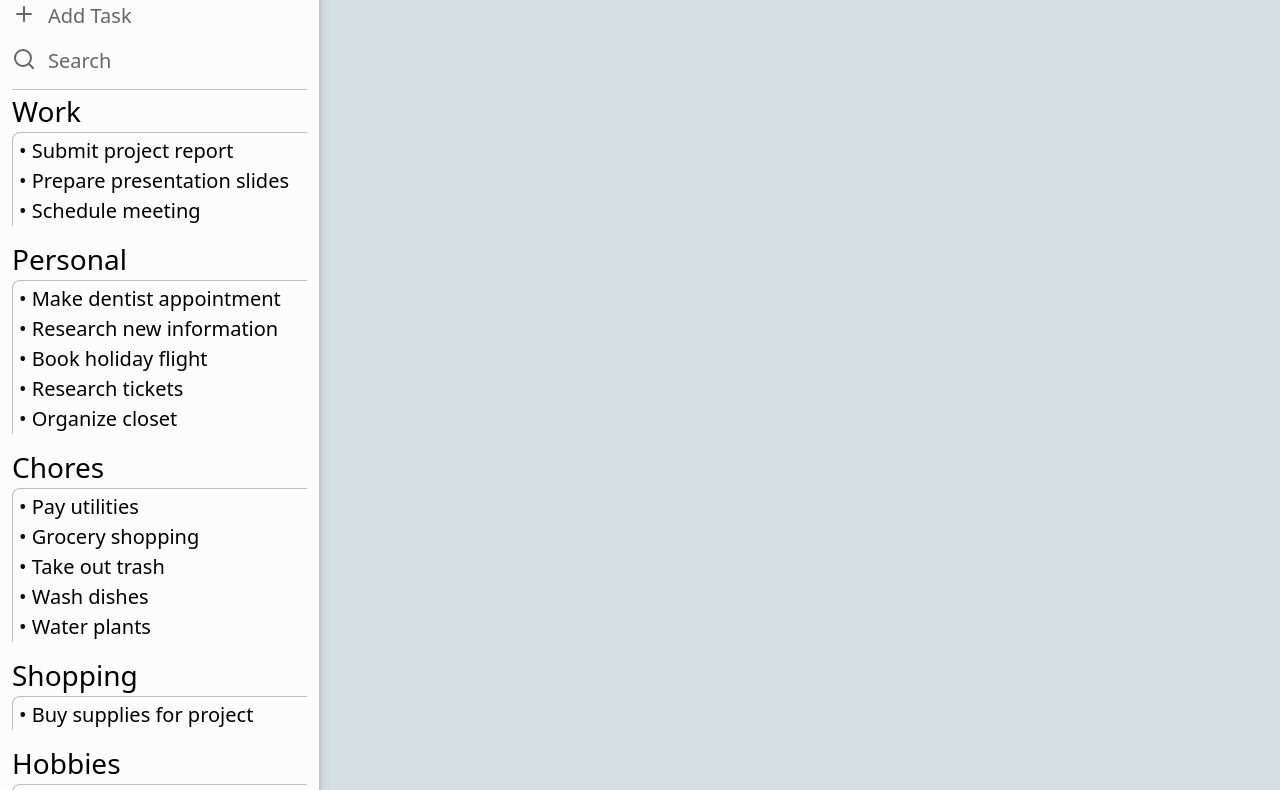
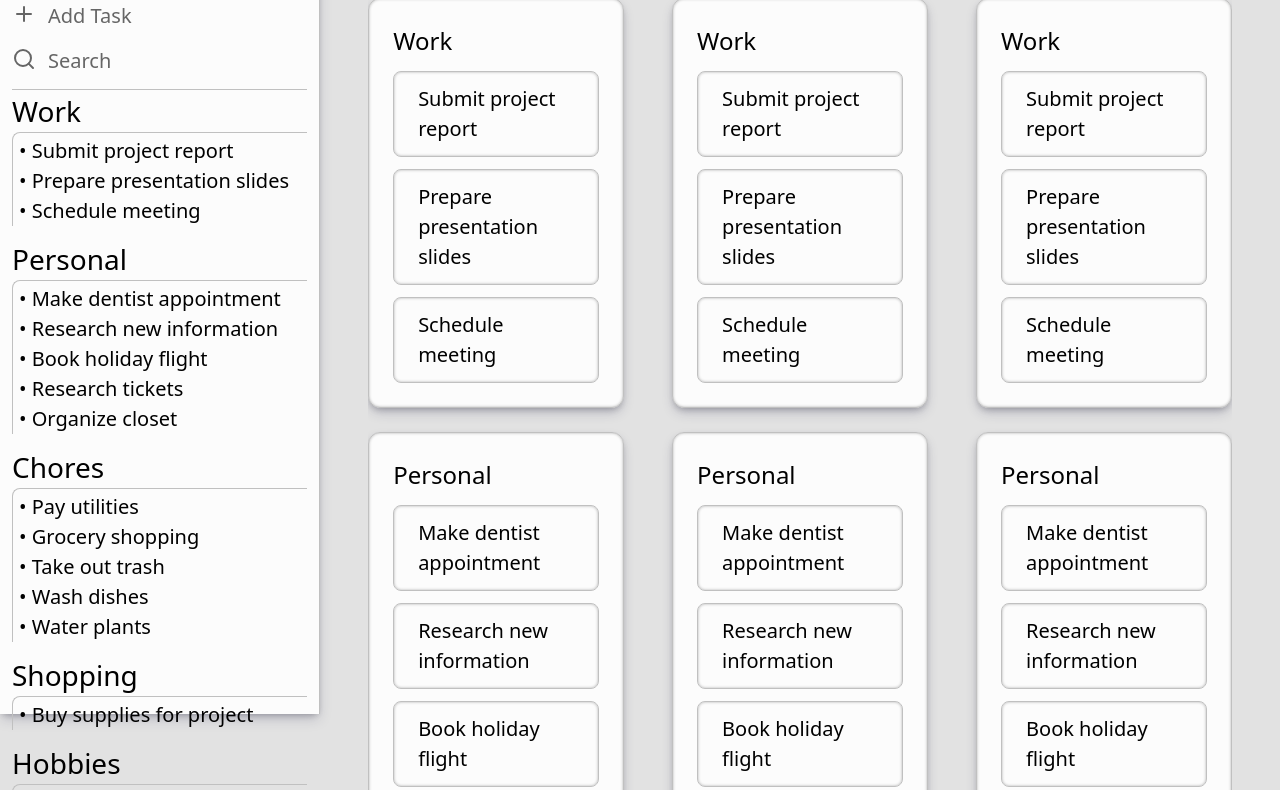
Before and after one commit to scojr/todo-list, a website built with webpack: page src/template.html in a window 1280 px wide. Shown: the part 86-876 px from the top of the page. Built offline with nearby package versions, Linux system fonts and the light colour scheme.

Commit message:
Add container controller

```diff
--- /dev/null
+++ b/src/container-controller.js
@@ -0,0 +1,22 @@
+import { getFolders, newFolder, taskToFolder, getTasks, newTask } from "./tasks-handler.js";
+import { elements, clearChildrenOf } from "./dom-interface.js";
+import { getCurrentDate } from "./date-handler.js";
+import { showModal } from "./form-handler.js";
+
+export function refreshContainer(cardContainer) {
+  const container = cardContainer;
+  clearChildrenOf(container);
+  for (const folder of getFolders()) {
+    const folderCard = document.createElement("div");
+    const folderCardTitle = document.createElement("h2");
+    const folderCardTaskList = document.createElement("ul");
+    folderCardTitle.textContent = folder.title;
+    for (const task of folder.tasks) {
+      const folderCardTaskItem = document.createElement("li");
+      folderCardTaskItem.textContent = task.title;
+      folderCardTaskList.appendChild(folderCardTaskItem);
+    }
+    folderCard.append(folderCardTitle, folderCardTaskList);
+    container.appendChild(folderCard);
+  }
+}
--- a/src/dom-interface.js
+++ b/src/dom-interface.js
@@ -8,8 +8,23 @@ export const elements = (function () {
     return { taskList, headerDay, headerDate, addTaskButton };
   })();
 
+  const container = (function () {
+    const main = document.querySelector(".container");
+    const dailyCard = document.querySelector(".daily-card");
+    const todayCard = document.querySelector(".today-card");
+    const upcomingCard = document.querySelector(".upcoming-card");
+    const notesCard = document.querySelector(".notes-card");
+    return { main, dailyCard, todayCard, upcomingCard, notesCard };
+  })();
+
   const addTaskModal = document.querySelector(".add-task-modal");
 
-  return { sidebar, addTaskModal };
+  return { sidebar, addTaskModal, container };
 
 })();
+
+export function clearChildrenOf(node) {
+  while (node.firstChild) {
+    node.removeChild(node.firstChild);
+  }
+}
--- a/src/index.js
+++ b/src/index.js
@@ -1,5 +1,10 @@
 import "./style.css";
 import { refreshSidebar, displayDate } from "./sidebar-controller";
+import { refreshContainer } from "./container-controller.js";
+import { elements } from "./dom-interface.js";
 
 refreshSidebar();
 displayDate();
+refreshContainer(elements.container.dailyCard);
+refreshContainer(elements.container.todayCard);
+refreshContainer(elements.container.upcomingCard);
--- a/src/sidebar-controller.js
+++ b/src/sidebar-controller.js
@@ -1,12 +1,11 @@
 import { getFolders, newFolder, taskToFolder, getTasks, newTask } from "./tasks-handler.js";
-import { elements } from "./dom-interface.js";
+import { elements, clearChildrenOf } from "./dom-interface.js";
 import { getCurrentDate } from "./date-handler.js";
 import { showModal } from "./form-handler.js";
 
 
 export function refreshSidebar() {
-
-  const taskList = document.querySelector(".task-list");
+  const taskList = elements.sidebar.taskList;
   clearChildrenOf(taskList);
   for (const task of getTasks()) {
     const taskItem = document.createElement("li");
@@ -25,9 +24,6 @@ export function refreshSidebar() {
     }
     taskList.appendChild(folderItem);
   }
-  // refreshInputs();
-  // console.log(getTasks());
-  // console.log(getFolders());
 }
 
 export function displayDate() {
@@ -37,80 +33,6 @@ export function displayDate() {
   headerDate.textContent = `${getCurrentDate.month()} ${getCurrentDate.day()} ${getCurrentDate.year()}`;
 }
 
-export function refreshContainer() {
-
-}
-
-function clearChildrenOf(node) {
-  while (node.firstChild) {
-    node.removeChild(node.firstChild);
-  }
-}
-
-
 elements.sidebar.addTaskButton.addEventListener("click", () => {
   showModal();
 })
-
-// function refreshInputs() {
-//   const taskSelect = document.querySelector("#task-select");
-//   while (taskSelect.firstChild) {
-//     taskSelect.removeChild(taskSelect.firstChild);
-//   }
-//   for (const task of getTasks()) {
-//     const taskValue = document.createElement("option");
-//     taskValue.textContent = task.title;
-//     taskValue.setAttribute("value", task.title);
-//     taskValue.setAttribute("data-index-task", getTasks().indexOf(task))
-//     taskSelect.appendChild(taskValue);
-//   }
-//   const folderSelect = document.querySelector("#folder-select");
-//   while (folderSelect.firstChild) {
-//     folderSelect.removeChild(folderSelect.firstChild);
-//   }
-//   for (const folder of getFolders()) {
-//     const folderValue = document.createElement("option");
-//     folderValue.textContent = folder.name;
-//     folderValue.setAttribute("value", folder.name);
-//     folderValue.setAttribute("data-index-folder", getFolders().indexOf(folder))
-//     folderSelect.appendChild(folderValue);
-//   }
-// }
-
-// const taskToFolderButton = document.querySelector(".task-to-folder-button");
-
-// taskToFolderButton.addEventListener("click", () => {
-//   const taskSelect = document.querySelector("#task-select");
-//   const taskOptions = taskSelect.options[taskSelect.selectedIndex];
-//   const taskIndex = taskOptions.getAttribute("data-index-task");
-
-//   const folderSelect = document.querySelector("#folder-select");
-//   const folderOptions = folderSelect.options[folderSelect.selectedIndex];
-//   const folderIndex = folderOptions.getAttribute("data-index-folder");
-
-//   console.log({ taskIndex, folderIndex });
-//   taskToFolder(taskIndex, folderIndex);
-
-//   refreshList()
-
-// });
-
-// const addTaskButton = document.querySelector(".add-task-button");
-
-// addTaskButton.addEventListener("click", () => {
-//   const taskPrompt = prompt("Add new task");
-//   if (taskPrompt) {
-//     newTask(taskPrompt);
-//     refreshList()
-//   }
-// });
-
-// const addFolderButton = document.querySelector(".add-folder-button");
-
-// addFolderButton.addEventListener("click", () => {
-//   const folderPrompt = prompt("Add new folder");
-//   if (folderPrompt) {
-//     newFolder(folderPrompt);
-//     refreshList()
-//   }
-// });
--- a/src/style.css
+++ b/src/style.css
@@ -10,6 +10,7 @@
 :root {
   --primary-color: #FF772D;
   --secondary-color: #89D2FF;
+  --off-white: #fcfcfc;
   --lightest-gray: #dadada;
   --light-gray: #C0C0C0;
   --dark-gray: #666666;
@@ -66,7 +67,8 @@ body {
   display: grid;
   grid-template-columns: minmax(max-content, 15%) 1fr;
   grid-template-rows: 1fr;
-  background-color: rgb(214, 223, 226);
+  background-color: #e2e2e2;
+  position: relative;
 }
 
 h2 {
@@ -119,11 +121,14 @@ h3 {
 }
 
 .side-bar {
-  background-color: #fcfcfc;
-  height: 100%;
+  position: sticky;
+  top: 0;
+  background-color: var(--off-white);
+  height: 100vh;
   padding: 6px 12px;
   grid-column: 1 / 2;
   box-shadow: rgba(50, 50, 93, 0.25) 0px 6px 12px -2px, rgba(0, 0, 0, 0.3) 0px 3px 7px -3px;
+  border-right: 1px solid var(--light-gray);
 }
 
 .add-task-modal {
@@ -144,12 +149,14 @@ h3 {
   top: 10px;
   background-color: white;
   color: rgb(109, 109, 109);
-  box-shadow: rgba(50, 50, 93, 0.25) 0px 6px 12px -2px, rgba(0, 0, 0, 0.3) 0px 3px 7px -3px;
+  box-shadow: rgba(50, 50, 93, 0.25) 0px 6px 12px -2px, rgba(0, 0, 0, 0.3) 0px 3px 7px -3px, rgba(0, 0, 0, 0.3) 0px 0px 3px 0px inset;
+  ;
   display: grid;
   grid-template-columns: 100%;
   grid-template-rows: min-content min-content min-content;
   border-radius: 8px;
   width: min-content;
+  border: 1px solid var(--light-gray);
 }
 
 .form-title input,
@@ -237,3 +244,58 @@ textarea::placeholder {
   cursor: pointer;
   background-color: var(--lightest-gray);
 }
+
+.container {
+  display: grid;
+  grid-template-columns: repeat(auto-fit, minmax(20%, 1fr));
+  margin: 0px 48px;
+  gap: 48px;
+  overflow: auto;
+}
+
+.card-container {
+  margin: 12px 0px;
+}
+
+.card-container h1 {
+  font-size: 2rem;
+  margin-bottom: 12px;
+  margin-left: 12px;
+}
+
+.card-container>div {
+  display: flex;
+  flex-direction: column;
+  gap: 24px;
+}
+
+.card-container>div>div {
+  background-color: var(--off-white);
+  border-radius: 12px;
+  padding: 24px;
+  border: 1px solid var(--light-gray);
+  box-shadow: rgba(50, 50, 93, 0.25) 0px 6px 12px -2px, rgba(0, 0, 0, 0.3) 0px 3px 7px -3px, rgba(0, 0, 0, 0.3) 0px 0px 3px 0px inset;
+}
+
+.card-container>div>div>h2 {
+  font-weight: 500;
+  margin-bottom: 12px;
+}
+
+.card-container>div>div>ul {
+  display: flex;
+  flex-direction: column;
+  gap: 12px;
+}
+
+.card-container>div>div>ul>li {
+  border: 1px solid var(--light-gray);
+  border-radius: 8px;
+  padding: 12px 24px;
+  box-shadow: rgba(0, 0, 0, 0.3) 0px 0px 3px 0px inset;
+}
+
+.card-container>div>div>ul>li:hover {
+  background-color: var(--lightest-gray);
+  cursor: pointer;
+}
--- a/src/template.html
+++ b/src/template.html
@@ -29,7 +29,20 @@
     </div>
     <ul class="task-list"></ul>
   </div>
+
   <div class="container">
+    <div class="card-container">
+      <h1>Daily</h1>
+      <div class="daily-card"></div>
+    </div>
+    <div class="card-container">
+      <h1>Today</h1>
+      <div class="today-card"></div>
+    </div>
+    <div class="card-container">
+      <h1>Upcoming</h1>
+      <div class="upcoming-card"></div>
+    </div>
   </div>
 
   <div class="add-task-modal modal">
```
